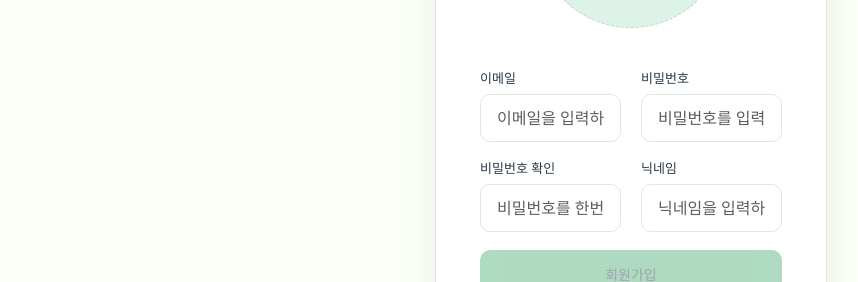
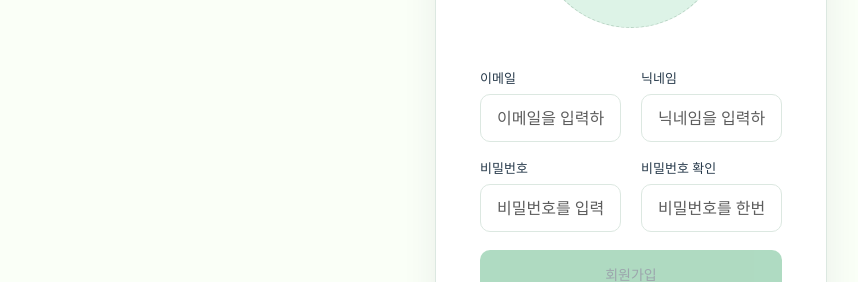
Before and after one commit to 100-hours-a-week/KTB4_Shael_Week11_Frontend, a React (Vite) app: page /login/login.html in a window 1280 px wide. Both pictures are taken after a click on the button "회원가입". Shown: the part 395-677 px from the top of the page, without its empty margins (9-867 px from the left). Built offline with nearby package versions, Linux system fonts and the light colour scheme; no server answers.

Commit message:
fix(ui): 회원가입 필드 순서 변경

```diff
--- a/src/pages/AuthPages.jsx
+++ b/src/pages/AuthPages.jsx
@@ -97,6 +97,6 @@ export function SignupPage() {
   return <><header className="top-banner"><div className="header-inner"><button type="button" className="back-button" onClick={() => navigate("/login/login.html")} aria-label="로그인 페이지로 이동">‹</button><div className="brand-link auth-brand"><span className="brand-mark" aria-hidden="true" /><span className="banner-title">Study Us</span></div></div></header>
     <main className="signup-page"><section className="signup-container"><h2 className="signup-title">회원가입</h2><p className="signup-subtitle">함께 공부할 프로필을 만들어보세요.</p><form className="signup-form" noValidate onSubmit={submit}><div className="signup-box">
       <div className="profile-section"><div><p className="profile-label">프로필 사진</p><p className="profile-help">이미지를 선택해 등록할 수 있어요.</p><FieldError message={errors.profileImage} className="error-message profile-error" /></div><div className="profile-upload-wrapper"><button type="button" className="profile-upload-button" onClick={() => inputRef.current?.click()}><span className="profile-plus-icon">+</span>{preview && <img className="profile-preview" src={preview} alt="업로드한 프로필 이미지 미리보기" />}</button><input ref={inputRef} type="file" className="profile-file-input" accept="image/*" onChange={chooseFile} /></div></div>
-      {[{ key: "email", label: "이메일", type: "email", placeholder: "이메일을 입력하세요", autoComplete: "email" }, { key: "password", label: "비밀번호", type: "password", placeholder: "비밀번호를 입력하세요", autoComplete: "new-password" }, { key: "confirm", label: "비밀번호 확인", type: "password", placeholder: "비밀번호를 한번 더 입력하세요", autoComplete: "new-password" }, { key: "nickname", label: "닉네임", type: "text", placeholder: "닉네임을 입력하세요", autoComplete: "nickname" }].map((field) => <div className="form-group" key={field.key}><label htmlFor={field.key} className="form-label">{field.label}</label><input id={field.key} type={field.type} required className="form-input" value={form[field.key]} onChange={(e) => update(field.key, e.target.value)} onBlur={() => blur(field.key)} placeholder={field.placeholder} autoComplete={field.autoComplete} /><FieldError message={errors[field.key]} /></div>)}
+      {[{ key: "email", label: "이메일", type: "email", placeholder: "이메일을 입력하세요", autoComplete: "email" }, { key: "nickname", label: "닉네임", type: "text", placeholder: "닉네임을 입력하세요", autoComplete: "nickname" }, { key: "password", label: "비밀번호", type: "password", placeholder: "비밀번호를 입력하세요", autoComplete: "new-password" }, { key: "confirm", label: "비밀번호 확인", type: "password", placeholder: "비밀번호를 한번 더 입력하세요", autoComplete: "new-password" }].map((field) => <div className="form-group" key={field.key}><label htmlFor={field.key} className="form-label">{field.label}</label><input id={field.key} type={field.type} required className="form-input" value={form[field.key]} onChange={(e) => update(field.key, e.target.value)} onBlur={() => blur(field.key)} placeholder={field.placeholder} autoComplete={field.autoComplete} /><FieldError message={errors[field.key]} /></div>)}
     </div><button type="submit" className={`signup-button ${valid ? "active" : "disabled"}`} disabled={!valid || submitting}>회원가입</button><button type="button" className="login-move-button" onClick={() => navigate("/login/login.html")}>로그인하러 가기</button></form></section></main><Toast toast={toast} /></>;
 }
```
